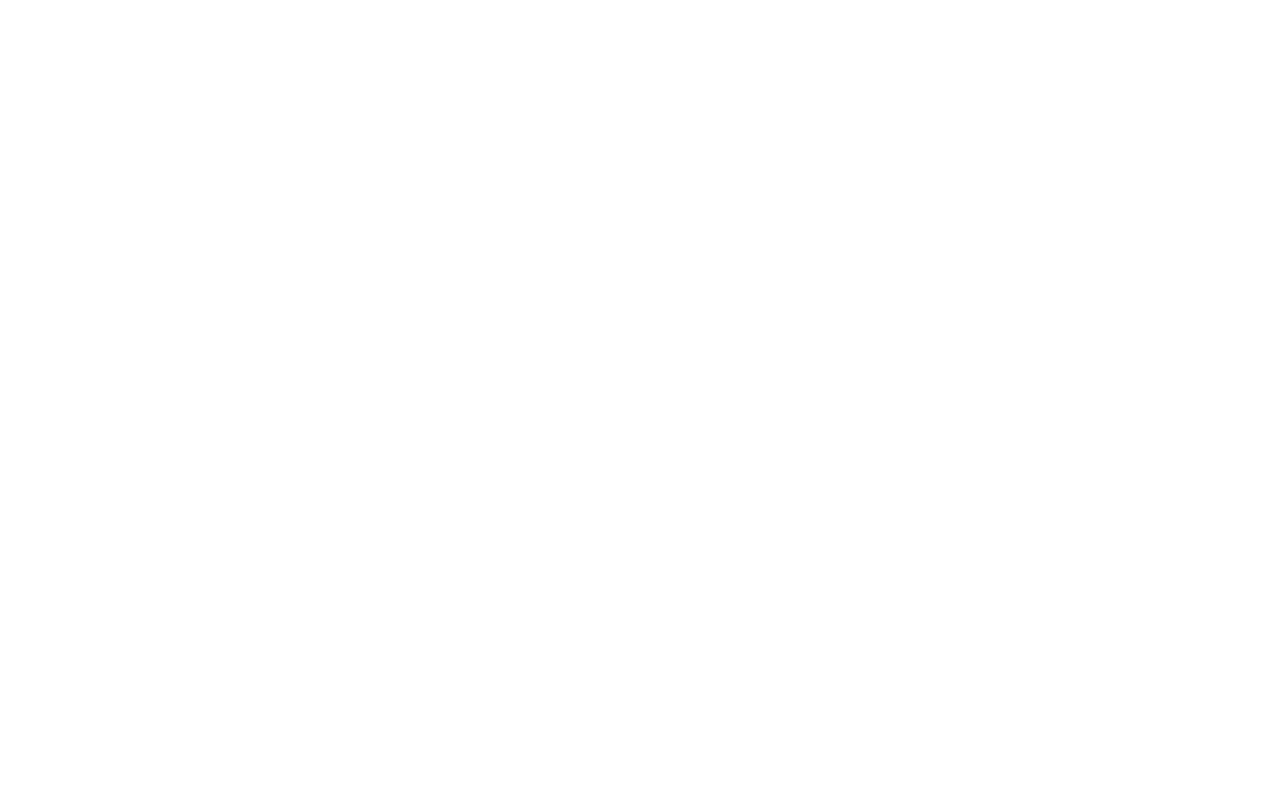
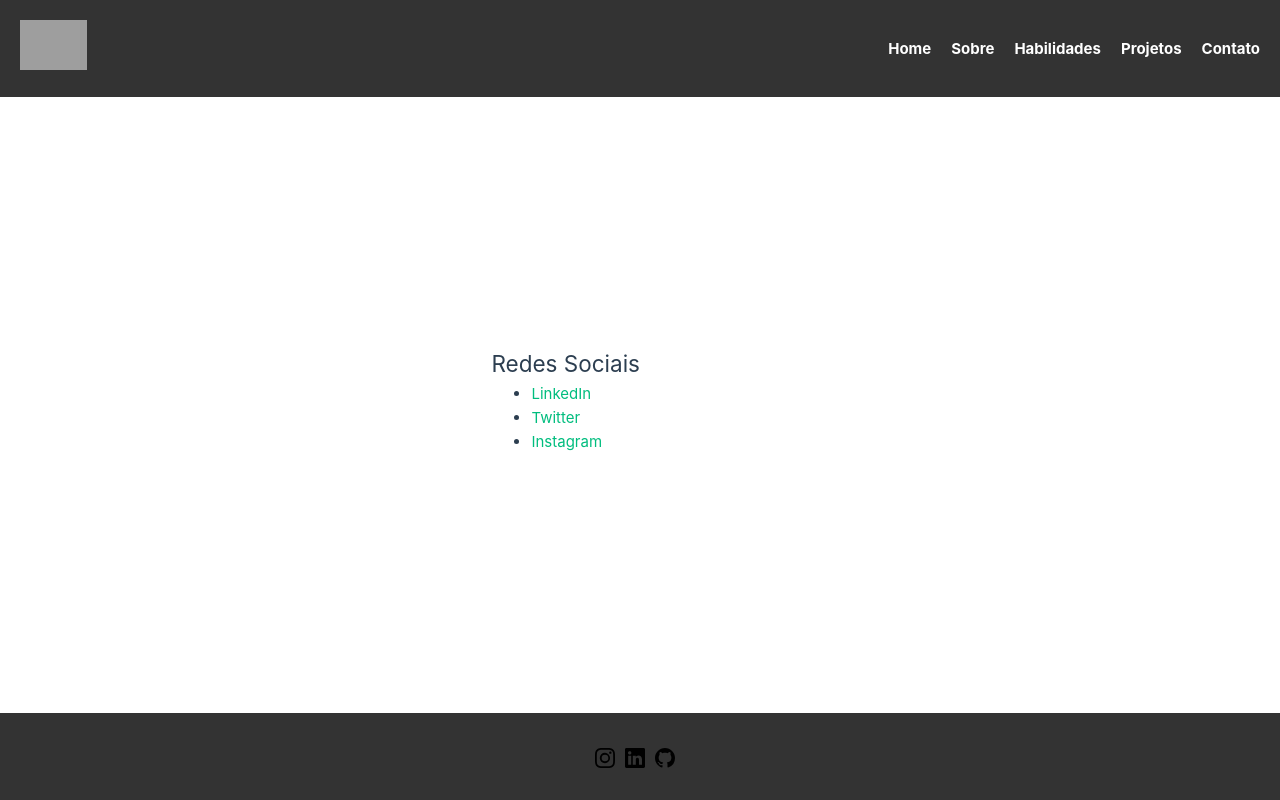
Before and after one commit to flavio1508/Gerenciamento-De-EstoqueVue, a Vue app: page /contato in a window 1280 px wide. Before the commit this address had no page. Built offline with nearby package versions, Linux system fonts and the light colour scheme; grey boxes are pictures that could not be loaded.

Commit message:
Alterações cards e rotas

```diff
--- a/src/router/index.js
+++ b/src/router/index.js
@@ -2,6 +2,8 @@ import { createRouter, createWebHistory } from 'vue-router';
 import PaginaIncialView from '../views/PaginaIncialView.vue';
 import HabilidadesView from '../views/HabilidadesView.vue';
 import SobreView from '../views/SobreView.vue';
+import ContatoView from '../views/ContatoView.vue';
+import ProjetoView from '../views/ProjetoView.vue';
 const router = createRouter({
   history: createWebHistory(import.meta.env.BASE_URL),
   routes: [
@@ -20,6 +22,16 @@ const router = createRouter({
     name:'sobre',
     component: SobreView
    },
+   {
+    path:"/contato",
+    name:'contato',
+    component: ContatoView
+   },
+   {
+    path:"/projetos",
+    name:'projetos',
+    component: ProjetoView
+   },
 
   ]
 })
--- /dev/null
+++ b/src/views/ContatoView.vue
@@ -0,0 +1,35 @@
+<script>
+import { RouterView } from 'vue-router';
+import Header from '../components/Header.vue';
+import Footer from '../components/Footer.vue';
+
+export default {
+    components: {
+        Header,
+        Footer
+    }
+};
+</script>
+<template>
+    <div>
+        <Header/>
+        <main>
+            <div>
+                <h2>Redes Sociais</h2>
+                <ul>
+                    <li>
+                        <a :href="linkedinLink" target="_blank">LinkedIn</a>
+                    </li>
+                    <li>
+                        <a :href="twitterLink" target="_blank">Twitter</a>
+                    </li>
+                    <li>
+                        <a :href="instagramLink" target="_blank">Instagram</a>
+                    </li>
+                </ul>
+            </div>
+        </main>
+        <Footer/>
+
+    </div>
+</template>
--- /dev/null
+++ b/src/views/ProjetoView.vue
@@ -0,0 +1,33 @@
+<script>
+import { RouterView } from 'vue-router';
+import Header from '../components/Header.vue';
+import Footer from '../components/Footer.vue';
+
+export default {
+    components: {
+        Header,
+        Footer
+    }
+};
+</script>
+<template>
+    <div>
+        <Header />
+        <main>
+            <div class="card" style="width: 18rem;">
+                <img src="..." class="card-img-top" alt="...">
+                <div class="card-body">
+                    <p class="card-text">Some quick example text to build on the card title and make up the bulk of the
+                        card's content.</p>
+                </div>
+            </div>
+        </main>
+        <Footer />
+
+    </div>
+</template>
+<style>
+.btn-primary {
+    /* margin-left:; */
+}
+</style>
--- a/src/views/SobreView.vue
+++ b/src/views/SobreView.vue
@@ -12,9 +12,16 @@ export default {
 </script>
 <template>
     <div>
-        <Header />
-
-        <Footer />
+        <Header/>
+        <main>
+            <div class="logo">
+                <img src="logo.png" alt="F">
+            </div>
+            <div>
+                <p>Eu me chamo Flávio, sou desenvolvedor</p>
+            </div>
+        </main>
+        <Footer/>
 
     </div>
 </template>
```
